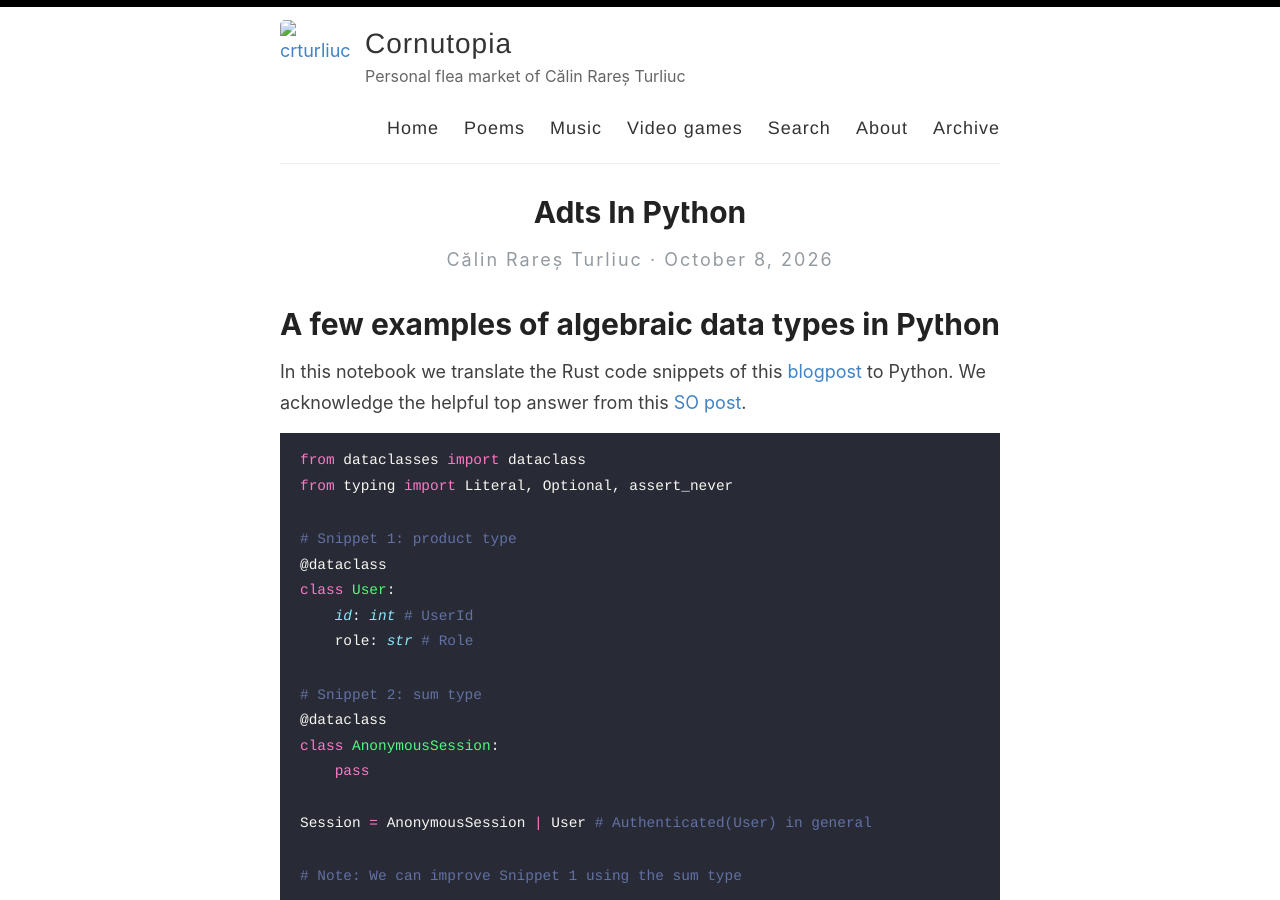
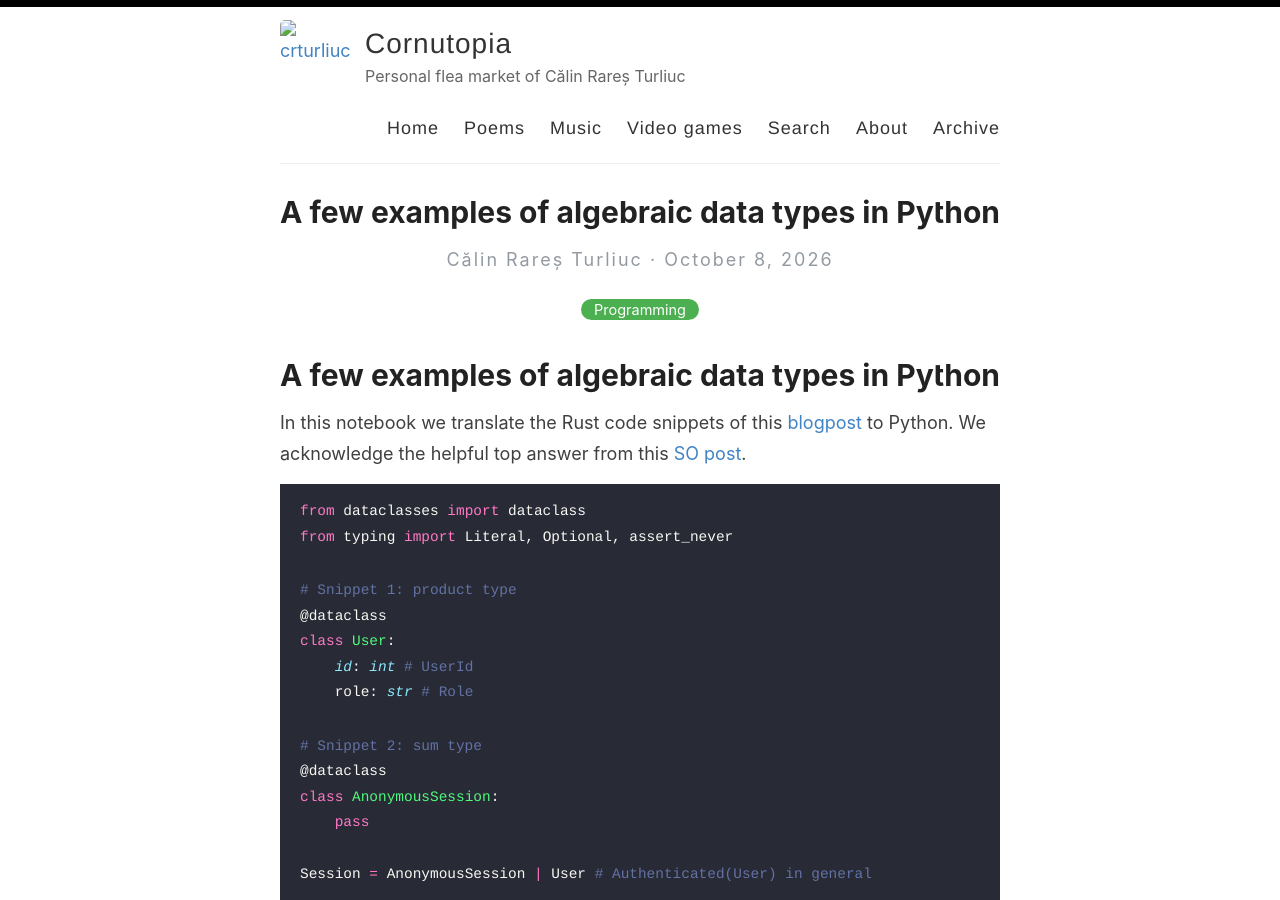
Before and after one commit to crturliuc/crturliuc.github.io, a Jekyll site: the page built from _posts/2026-10-08-ADTs-in-Python.md, in a window 1280 px wide and 900 px high. Built offline with Jekyll 4.4.1, drawn with Linux system fonts in a browser that asks for light colours; our own code applies the rules of GitHub Pages for plain Markdown files.

Commit message:
Update 2026-10-08-ADTs-in-Python.md

```diff
--- a/_posts/2026-10-08-ADTs-in-Python.md
+++ b/_posts/2026-10-08-ADTs-in-Python.md
@@ -1,3 +1,9 @@
+---
+layout: post
+title: "A few examples of algebraic data types in Python"
+categories: Programming
+---
+
 # A few examples of algebraic data types in Python
 
 In this notebook we translate the Rust code snippets of this [blogpost](https://alex.draftist.io/blog/the-bedrock-of-software-design-ycqvcedsj) to Python. We acknowledge the helpful top answer from this [SO post](https://stackoverflow.com/questions/16258553/how-can-i-define-algebraic-data-types-in-python).
```
